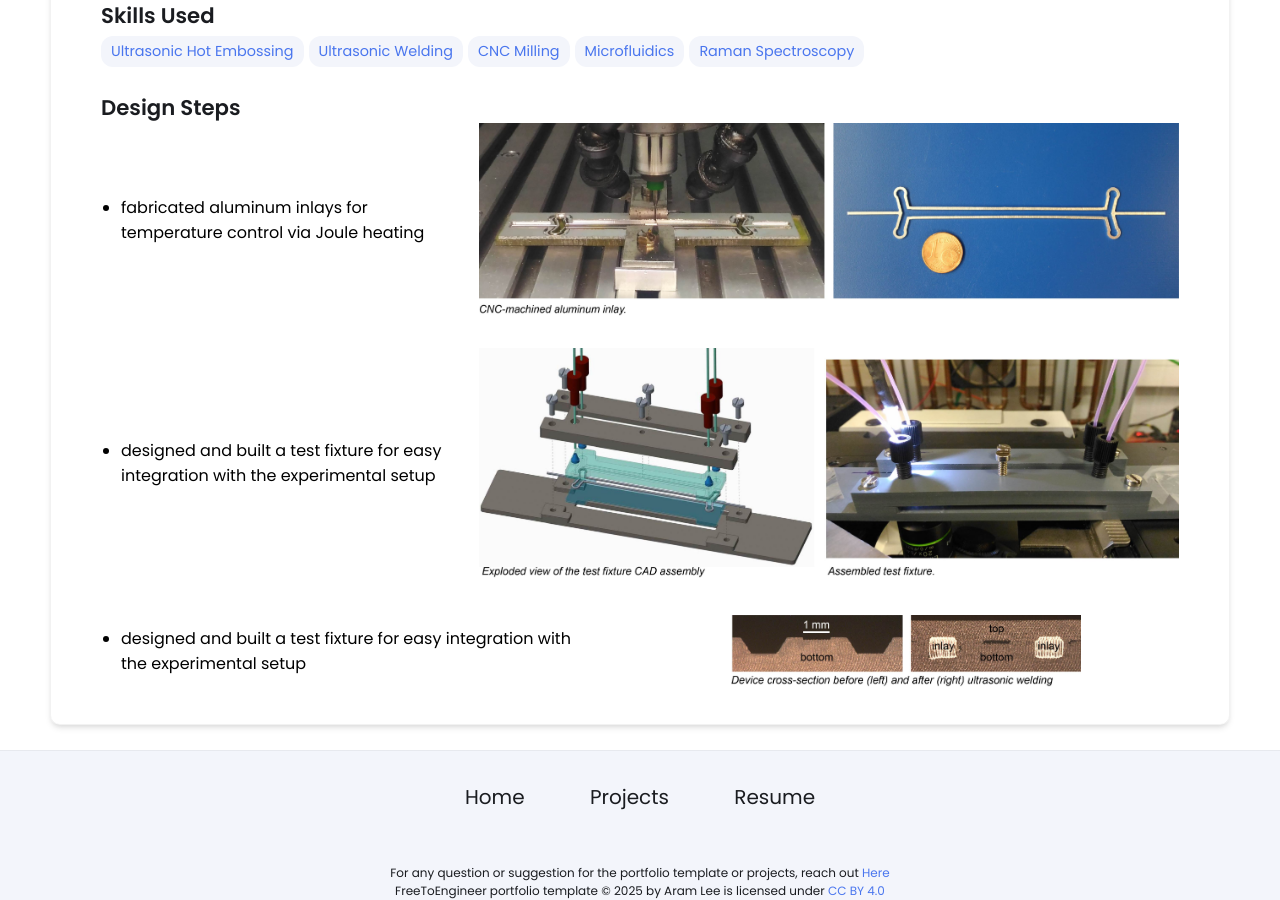
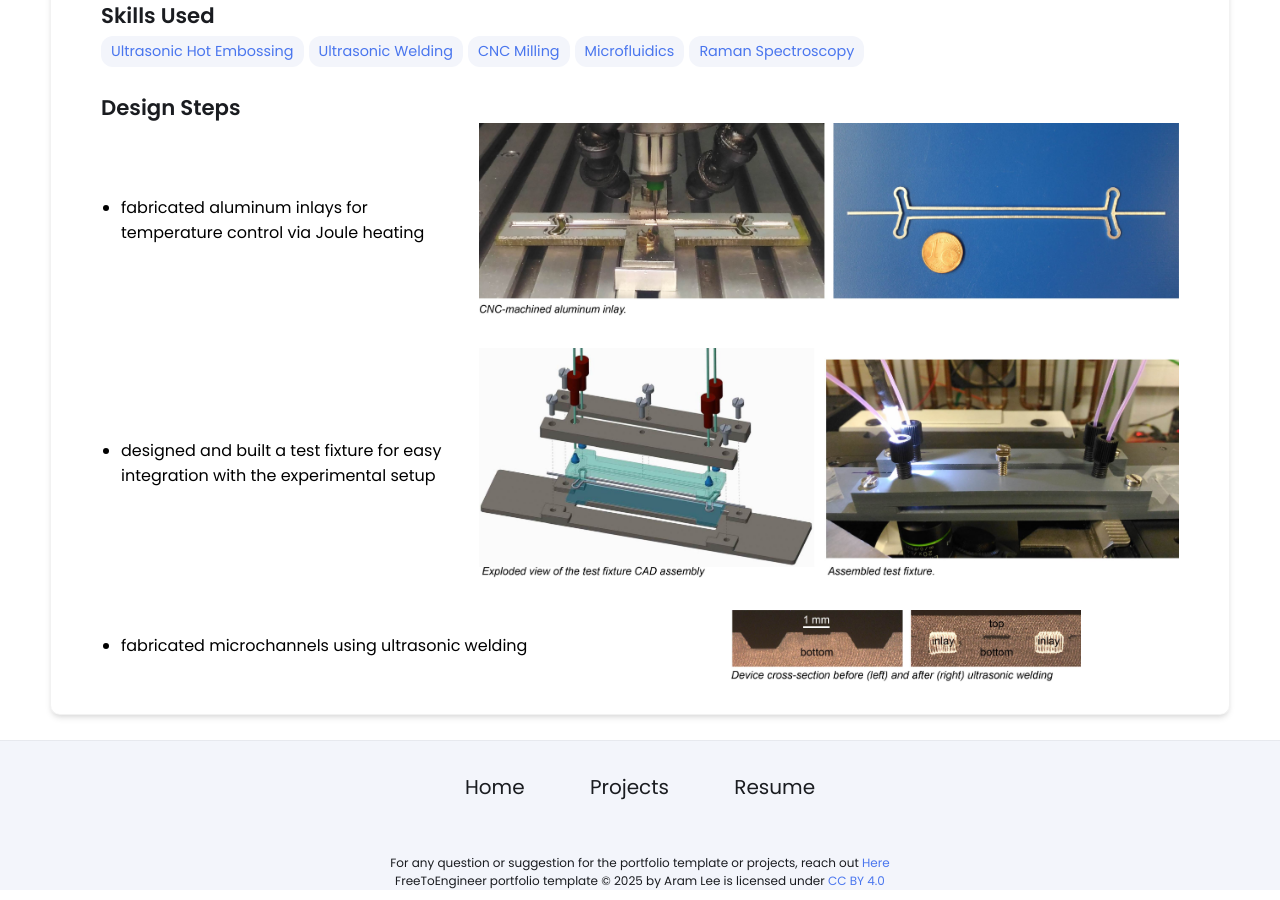
Before and after one commit to HagenGress/HagenGress.github.io, a Jekyll site: the page built from _projects/microfluidic-channel/index.md, in a window 1280 px wide and 900 px high, scrolled down 644 px. Built offline with Jekyll 4.4.1, drawn with Linux system fonts in a browser that asks for light colours.

Commit message:
Update index.md

```diff
--- a/_projects/microfluidic-channel/index.md
+++ b/_projects/microfluidic-channel/index.md
@@ -34,7 +34,7 @@ main-image: /Diffusion_Microchannel.png
    images="Cross-Section.jpg"
    width="350"
    caption="<ul>
-     <li>designed and built a test fixture for easy integration with the experimental setup</li>
+     <li>fabricated microchannels using ultrasonic welding</li>
    </ul>"
 %}
 
```
